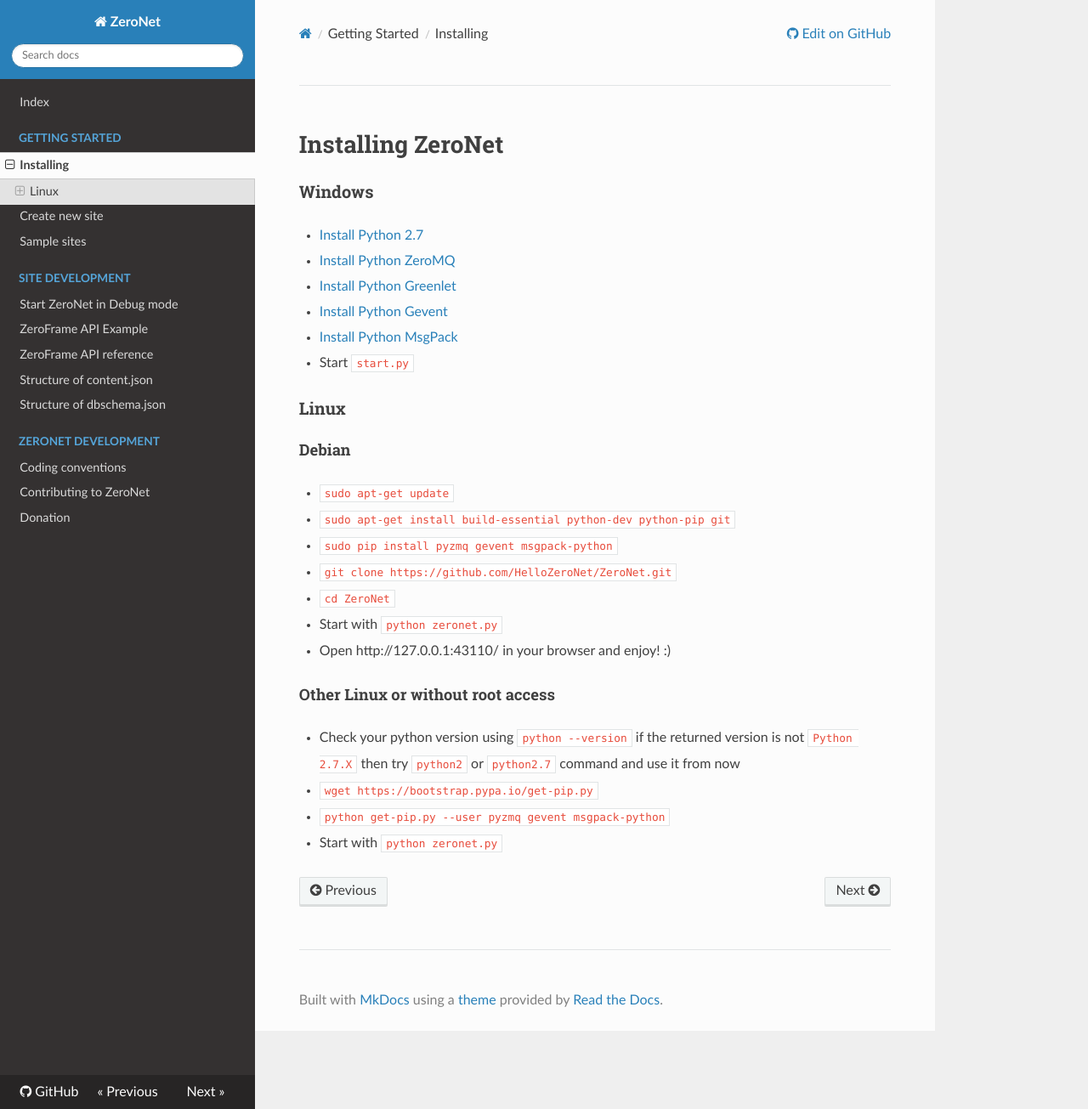
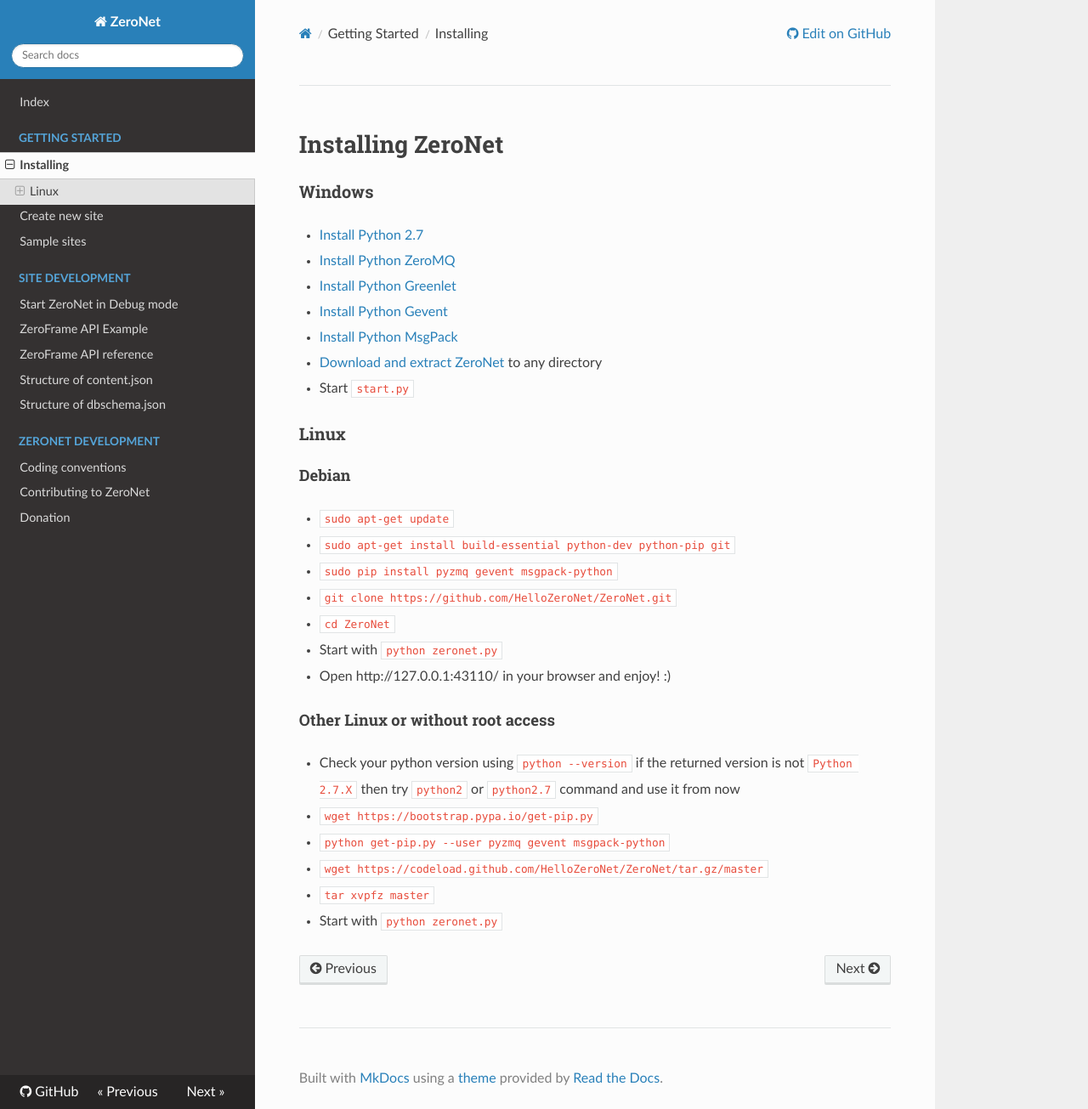
Before and after one commit to HelloZeroNet/Documentation, an MkDocs documentation site: the page built from docs/getting_started/installing.md, in a window 1280 px wide and 1305 px high. Shown: the whole window at 85% size. Built offline with MkDocs 1.6.1, drawn with Linux system fonts in a browser that asks for light colours; nearby versions of some CDN libraries; comment, search, counter and statistics services are not loaded; old or Windows-style settings are respelled for this version of MkDocs.

Commit message:
added download instructions to install, features to index, better zerotalk description

```diff
--- a/docs/getting_started/installing.md
+++ b/docs/getting_started/installing.md
@@ -7,6 +7,7 @@
 * [Install Python Greenlet](http://zeronet.io/files/windows/greenlet-0.4.5.win32-py2.7.exe)
 * [Install Python Gevent](http://zeronet.io/files/windows/gevent-1.0.1.win32-py2.7.exe)
 * [Install Python MsgPack](http://zeronet.io/files/windows/msgpack-python-0.4.2.win32-py2.7.exe)
+* [Download and extract ZeroNet](https://codeload.github.com/HelloZeroNet/ZeroNet/zip/master) to any directory
 * Start `start.py`
 
 ### Linux
@@ -26,4 +27,6 @@
 * Check your python version using `python --version` if the returned version is not `Python 2.7.X` then try `python2` or `python2.7` command and use it from now
 * `wget https://bootstrap.pypa.io/get-pip.py`
 * `python get-pip.py --user pyzmq gevent msgpack-python`
+* `wget https://codeload.github.com/HelloZeroNet/ZeroNet/tar.gz/master`
+* `tar xvpfz master`
 * Start with `python zeronet.py`
```
Also changed, not shown: docs/getting_started/sample_sites.md (+1 -1 lines), docs/index.md (+18 -5 lines).
